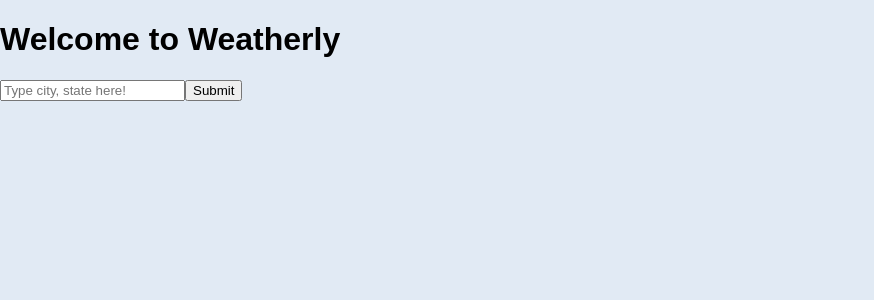
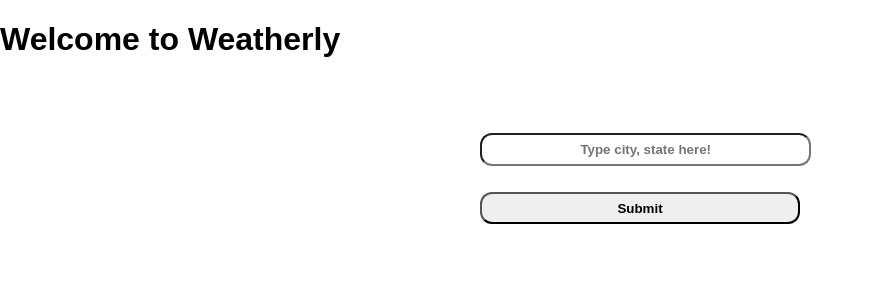
Before and after one commit to chrisboylen/React-Weather-App, a React (Create React App) app: page / in a window 1280 px wide. Shown: the top 300 px of the page, without its empty margins (0-874 px from the left). Built offline with nearby package versions, Linux system fonts and the light colour scheme.

Commit message:
CSS jump off & added class names

```diff
--- a/src/App.css
+++ b/src/App.css
@@ -1,60 +1,90 @@
-body{
-  background-color: #e1eaf4;
+/*.app{
+  background-color: #80293D;
   display: grid;
   font-family: arial;
-  grid-template-columns: 1fr, 1fr;
-  grid-template-rows: 1fr, 2fr, 2fr, 2fr, 2fr;
+  grid-template-rows: 70% 30%;
   margin: 0;
   max-width: 1600px;
+  height: 100vh;
   width: 100%;
-}
+}*/
 
 .current-weather {
   text-align: center;
   border-color: #4b5660;
   border-style: solid;
   border-width: 3px;
-  margin: 50px;
+  align-content: center;
+  background-color: white;
+  width: 50%;
+  margin: auto;
 }
 
-seven-hour {
-  display: grid;
-  grid-template-rows: 1fr, 1fr, 1fr, 1fr, 1fr, 1fr, 1fr;
-  grid-row: 1 / 2;
+.seven-hour {
+  /*display: grid;
+  grid-template-rows: 1fr, 1fr, 1fr, 1fr, 1fr, 1fr, 1fr;*/
+  display: inline-flex;
+  background-color: white;
+  justify-content: space-between;
+  margin-top: 2em;
+
+
+}
+
+.ten-day{
+/*  display: grid;
+  grid-template-rows: 1fr;
+  grid-template-columns: 1fr, 1fr, 1fr, 1fr, 1fr, 1fr, 1fr;*/
+  display: inline-flex;
+  background-color: white;
+  justify-content: space-between;
 }
 
 
-
-.App {
-  text-align: center;
+.weather {
+  height: 100vh;
   width: 100%;
-  display: grid;
-  width: 100%;
-  margin: 2em;
-  grid-template-rows: 30% 30% 30%;
+  background-image: url(images/background.jpg);
+  background-repeat: no-repeat;
+  background-color: green;
+  background-size: cover;
 }
 
-.App-logo {
-  animation: App-logo-spin infinite 20s linear;
-  height: 80px;
+.submit-field {
+  display: grid;
+  grid-template-rows: 50% 50% ;
+  grid-template-columns: 1fr 1fr 1fr 1fr;
 }
 
-.App-header {
-  background-color: #222;
-  height: 150px;
-  padding: 20px;
-  color: white;
+.button {
+  display: grid;
+  grid-row: 2 / 3;
+  grid-column: 2 / 4;
+  border-radius: 12px;
+  font-weight: bold;
+  margin-left: 25%;
+  margin-top: 2em;
+  margin-bottom: 2em;
+  padding: 0.5em 1em;
+  width: 50%;
 }
 
-.App-title {
-  font-size: 1.5em;
+.button:hover {
+  background-color: #ddd6d7;
 }
 
-.App-intro {
-  font-size: large;
+.input {
+  display: grid;
+  grid-row: 1 / 2;
+  grid-column: 2 / 4;
+  border-radius: 12px;
+  font-weight: bold;
+  margin-left: 25%;
+  margin-top: 4em;
+  padding: 0.5em 1em;
+  width: 47%;
 }
 
-@keyframes App-logo-spin {
-  from { transform: rotate(0deg); }
-  to { transform: rotate(360deg); }
+.input::placeholder {
+  text-align: center;
 }
--- a/src/Search.js
+++ b/src/Search.js
@@ -14,13 +14,14 @@ class Search extends Component {
 
   render() {
     return (
-      <form onSubmit={ (e) => e.preventDefault() }>
+      <form class="submit-field" onSubmit={ (e) => e.preventDefault() }>
         <input
+          class="input"
           type="text"
           placeholder = "Type city, state here!"
           onChange={ (e) => this.updateLocation(e) }
           />
-        <button onClick={ (e) => this.props.getUserLocation(this.state.input) }>
+        <button class="button" onClick={ (e) => this.props.getUserLocation(this.state.input) }>
           Submit
         </button>
       </form>
```
Also changed, not shown: src/images/background.jpg (added).
